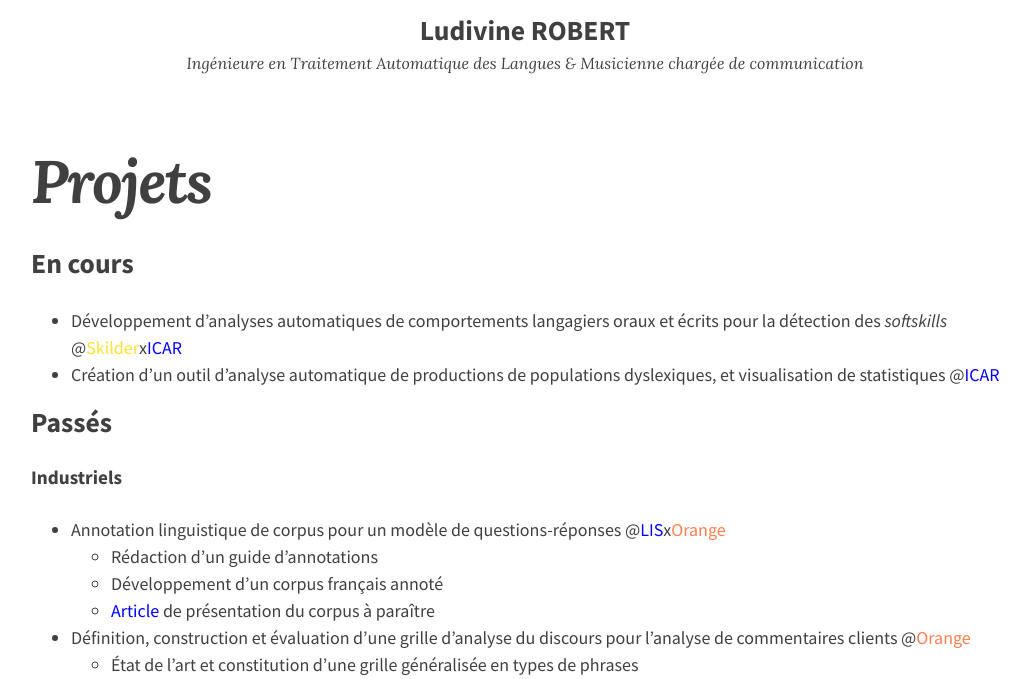
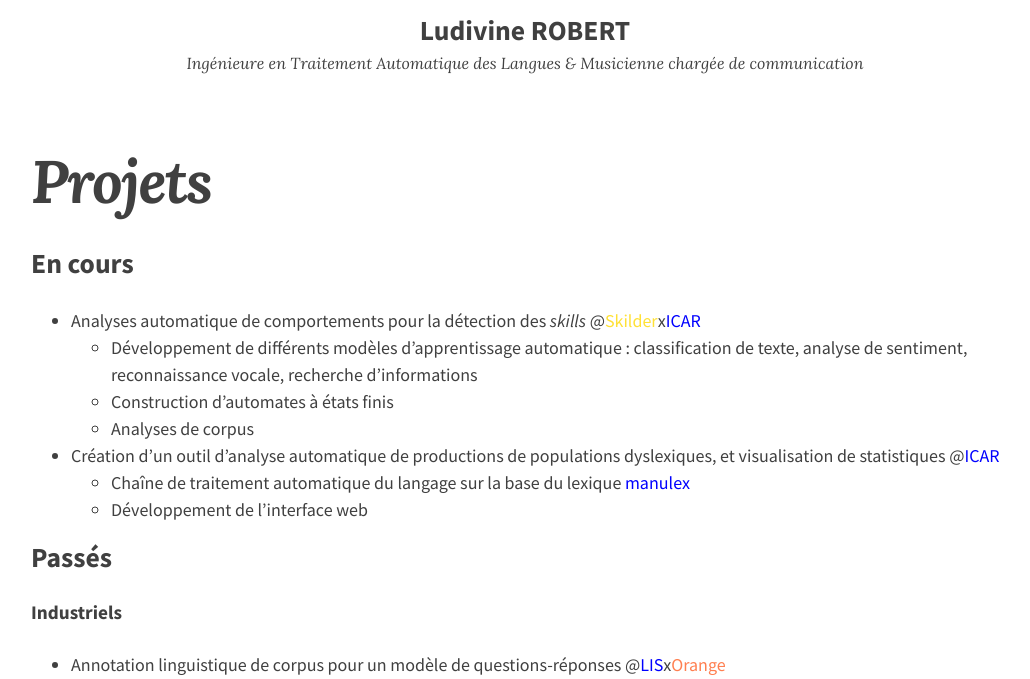
Before and after one commit to ludivinero/ludivinero.github.io, a Jekyll site: the page built from projets.md, in a window 1280 px wide and 900 px high, cut to the strip 221-900 px from the top of the window. Shown: the whole strip, without its empty margins (115-1145 px from the left). Built offline with Jekyll 4.4.1, drawn with Linux system fonts in a browser that asks for light colours; nearby versions of some CDN libraries.

Commit message:
Update projets.md

```diff
--- a/projets.md
+++ b/projets.md
@@ -7,8 +7,13 @@ entries_layout: list
 ---
 
 ## En cours
-- Développement d'analyses automatiques de comportements langagiers oraux et écrits pour la détection des _softskills_ @<a href="https://skilder.fr" style="color:#ffe135; text-decoration:none;">Skilder</a>x<a href="http://icar.cnrs.fr/recherche/interactions-cognitions/equipe-12/" style="color:blue; text-decoration:none;">ICAR</a>
+- Analyses automatique de comportements pour la détection des _skills_ @<a href="https://skilder.fr" style="color:#ffe135; text-decoration:none;">Skilder</a>x<a href="http://icar.cnrs.fr/recherche/interactions-cognitions/equipe-12/" style="color:blue; text-decoration:none;">ICAR</a>
+  - Développement de différents modèles d’apprentissage automatique : classification de texte, analyse de sentiment, reconnaissance vocale, recherche d’informations
+  - Construction d’automates à états finis
+  - Analyses de corpus
 - Création d'un outil d'analyse automatique de productions de populations dyslexiques, et visualisation de statistiques @<a href="http://icar.cnrs.fr/recherche/interactions-cognitions/equipe-12/" style="color:blue; text-decoration:none;">ICAR</a>
+  - Chaîne de traitement automatique du langage sur la base du lexique <a href="http://www.manulex.org/fr/home.html" style="color:blue; text-decoration:none;">manulex</a>
+  - Développement de l'interface web
 
 ## Passés
 #### Industriels
```
